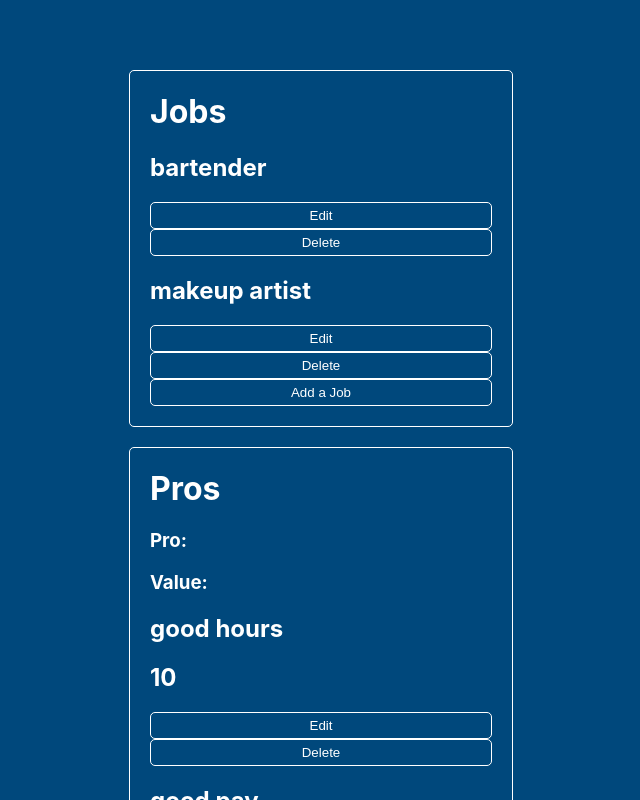
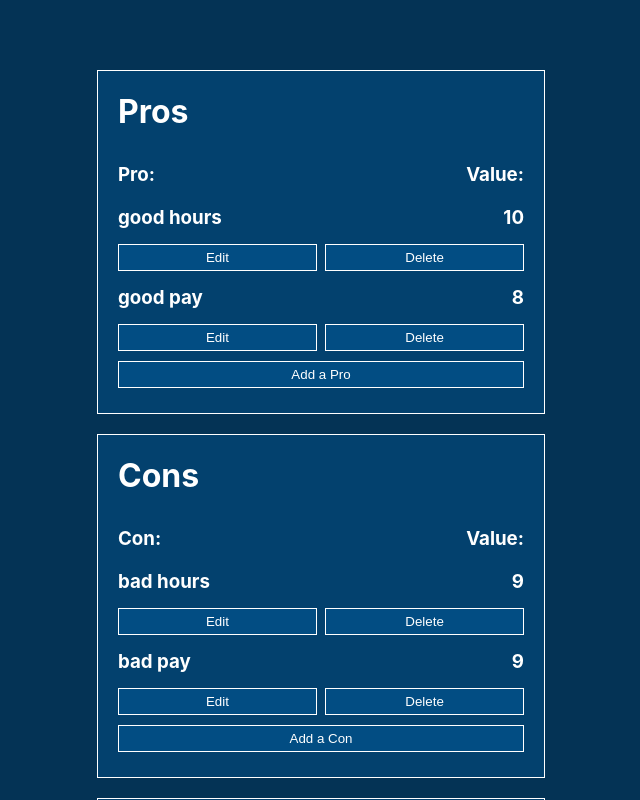
Before and after one commit to WillHoward95/job-helper, a React (Create React App) app: page /inputs in a window 1280 px wide. Shown: the top 800 px of the page, without its empty margins (319-959 px from the left). Built offline with nearby package versions, Linux system fonts and the light colour scheme.

Commit message:
added some stylings, refactored jobsListInput.tsx to be more readable

```diff
--- a/package.json
+++ b/package.json
@@ -3,6 +3,9 @@
   "version": "0.1.0",
   "private": true,
   "dependencies": {
+    "@emotion/react": "^11.11.1",
+    "@emotion/styled": "^11.11.0",
+    "@mui/material": "^5.14.9",
     "@reduxjs/toolkit": "^1.9.5",
     "@testing-library/jest-dom": "^5.16.5",
     "@testing-library/react": "^13.4.0",
--- a/src/App.css
+++ b/src/App.css
@@ -3,15 +3,17 @@
   padding: 0;
   box-sizing: border-box;
   color: white;
+  word-break: break-word;
+  white-space: normal;
 }
 
 body {
-  background-color: #00487c;
+  background-color: #043355;
 }
 
 .app {
   min-width: 200px;
-  width: 30%;
+  width: 35%;
   margin: 0 auto;
   padding-top: 50px;
   padding-bottom: 50px;
@@ -19,17 +21,27 @@ body {
 
 .appSection {
   border: 1px solid white;
-  border-radius: 5px;
   padding: 0 20px 20px 20px;
   margin: 20px 0;
+  background-color: #03416e;
 }
 
 .button {
   width: 100%;
   padding: 5px;
-  border-radius: 5px;
-  background-color: #00487c;
+  margin-top: 5px;
+  margin-bottom: 5px;
+  background-color: #024d83;
   border: 1px solid white;
+}
+
+.half-button {
+  width: 49%;
+}
+
+.half-button-container {
+  display: flex;
+  justify-content: space-between;
 }
 
 .button:hover {
@@ -37,9 +49,30 @@ body {
   background-color: #025c9c;
 }
 
+/* .add-button {
+  margin-top: 20px;
+} */
+
 textarea,
 select {
   background-color: #025c9c;
+  width: 49%;
+  border: 1px solid white;
+}
+
+.job-textarea {
   width: 100%;
-  border-radius: 5px;
+  margin: 10px 0 0 0;
 }
+
+.add-job-textarea {
+  margin: 20px 0 0 0;
+}
+
+.table-layout {
+  display: flex;
+  justify-content: space-between;
+}
+h3 {
+  margin: 10px 0;
+}
--- a/src/components/Inputs.jsx
+++ b/src/components/Inputs.jsx
@@ -26,9 +26,9 @@ const Inputs = () => {
 
   return (
     <div>
-      <JobsListInputs />
       <ProsListInputs />
       <ConsListInputs />
+      <JobsListInputs />
       <button
         className="button"
         onClick={() => {
--- a/src/components/Inputs/ConsItem.jsx
+++ b/src/components/Inputs/ConsItem.jsx
@@ -50,8 +50,9 @@ const ConsItem = (props) => {
         <option value={9}>9</option>
         <option value={10}>10</option>
       </select>
+      <div className="half-button-container">
         <button
-        className="button"
+          className="button half-button"
           onClick={() => {
             if (newConInput && newConWeight) {
               dispatch(
@@ -77,7 +78,7 @@ const ConsItem = (props) => {
           Save
         </button>
         <button
-        className="button"
+          className="button half-button"
           onClick={() => {
             setNewConInput("");
             setNewConWeight(undefined);
@@ -87,12 +88,16 @@ const ConsItem = (props) => {
           Cancel
         </button>
       </div>
+    </div>
   ) : (
     <div key={index}>
-      <h2>{item.con}</h2>
-      <h2>{item.weight}</h2>
+      <div className="table-layout">
+        <h3>{item.con}</h3>
+        <h3>{item.weight}</h3>
+      </div>
+      <div className="half-button-container">
         <button
-        className="button"
+          className="button half-button"
           onClick={() => {
             setEditBoolean(!editBoolean);
           }}
@@ -100,7 +105,7 @@ const ConsItem = (props) => {
           Edit
         </button>
         <button
-        className="button"
+          className="button half-button"
           onClick={() => {
             dispatch(deleteItem({ con: item.con }));
           }}
@@ -108,6 +113,7 @@ const ConsItem = (props) => {
           Delete
         </button>
       </div>
+    </div>
   );
 };
 
--- a/src/components/Inputs/ConsListInputs.jsx
+++ b/src/components/Inputs/ConsListInputs.jsx
@@ -29,22 +29,24 @@ const ConsListInputs = () => {
     <div className="appSection">
       <div>
         <h1>Cons</h1>
-        <h3>Con:</h3>
-        <h3>Value:</h3>
+        <div className="table-layout">
+          <h3>Con:</h3>
+          <h3>Value:</h3>
+        </div>
       </div>
       {cons.map((item, index) => {
         return <ConsItem item={item} index={index} key={index} />;
       })}
       {inputBoolean ? (
         <div>
-          <p>Pro:</p>
+          <p>Con:</p>
           <textarea
             autoFocus
             onInput={(e) => {
               setNewConInput((newConInput = e.target.value));
             }}
           ></textarea>
-          <p>Happy Factor:</p>
+          <p>Value:</p>
           <select
             onChange={(e) => {
               setNewConWeight(e.target.value);
@@ -67,7 +69,7 @@ const ConsListInputs = () => {
         <></>
       )}
       <button
-        className="button"
+        className="button add-button"
         onClick={() => {
           if (newConInput && newConWeight) {
             dispatch(setNewCon({ con: newConInput, weight: newConWeight }));
--- a/src/components/Inputs/JobsItem.jsx
+++ b/src/components/Inputs/JobsItem.jsx
@@ -11,6 +11,7 @@ const JobsItem = (props) => {
   return editBoolean ? (
     <div>
       <textarea
+        className="job-textarea"
         key={index}
         defaultValue={item.job}
         onInput={(e) => {
@@ -19,8 +20,9 @@ const JobsItem = (props) => {
         autoFocus
       ></textarea>
 
+      <div className="half-button-container">
         <button
-        className="button"
+          className="button half-button"
           onClick={() => {
             dispatch(editInput({ newJob: editText, oldJob: item.job }));
             setEditBoolean(!editBoolean);
@@ -28,13 +30,15 @@ const JobsItem = (props) => {
         >
           Save
         </button>
-      <button className="button">Delete</button>
+        <button className="button half-button">Delete</button>
+      </div>
     </div>
   ) : (
     <div>
-      <h2 key={index}>{item.job}</h2>
+      <h3 key={index}>{item.job}</h3>
+      <div className="half-button-container">
         <button
-        className="button"
+          className="button half-button"
           onClick={() => {
             dispatch(editInput({ newJob: editText, oldJob: item.job }));
             setEditBoolean(!editBoolean);
@@ -43,7 +47,7 @@ const JobsItem = (props) => {
           Edit
         </button>
         <button
-        className="button"
+          className="button half-button"
           onClick={() => {
             dispatch(deleteItem({ job: item.job }));
           }}
@@ -51,6 +55,7 @@ const JobsItem = (props) => {
           Delete
         </button>
       </div>
+    </div>
   );
 };
 
--- a/src/components/Inputs/JobsListInputs.jsx
+++ b/src/components/Inputs/JobsListInputs.jsx
@@ -31,17 +31,17 @@ const JobsListInputs = () => {
         return <JobsItem index={index} item={item} key={index} />;
       })}
       {inputBoolean ? (
+        <>
           <textarea
+            className="job-textarea add-job-textarea"
             autoFocus
             onInput={(e) => {
               setNewJobInput((newJobInput = e.target.value));
             }}
           ></textarea>
-      ) : (
-        <></>
-      )}
+          <div className="half-button-container">
             <button
-        className="button"
+              className="button add-button half-button"
               onClick={() => {
                 if (newJobInput) {
                   dispatch(
@@ -61,11 +61,11 @@ const JobsListInputs = () => {
                 setInputBoolean(!inputBoolean);
               }}
             >
-        {inputBoolean ? "Save Job" : "Add a Job"}
+              Save Job
             </button>
             {inputBoolean ? (
               <button
-          className="button"
+                className="button half-button"
                 onClick={() => {
                   setInputBoolean(!inputBoolean);
                 }}
@@ -76,6 +76,21 @@ const JobsListInputs = () => {
               <></>
             )}
           </div>
+        </>
+      ) : (
+        <>
+          <button
+            className="button add-button"
+            onClick={() => {
+              setNewJobInput("");
+              setInputBoolean(!inputBoolean);
+            }}
+          >
+            Add a Job
+          </button>
+        </>
+      )}
+    </div>
   );
 };
 
--- a/src/components/Inputs/ProItem.jsx
+++ b/src/components/Inputs/ProItem.jsx
@@ -50,8 +50,9 @@ const ProItem = (props) => {
         <option value={9}>9</option>
         <option value={10}>10</option>
       </select>
+      <div className="half-button-container">
         <button
-        className="button"
+          className="button half-button"
           onClick={() => {
             if (newProInput && newProWeight) {
               dispatch(
@@ -76,7 +77,7 @@ const ProItem = (props) => {
           Save
         </button>
         <button
-        className="button"
+          className="button half-button"
           onClick={() => {
             setNewProInput("");
             setNewProWeight(undefined);
@@ -86,12 +87,16 @@ const ProItem = (props) => {
           Cancel
         </button>
       </div>
+    </div>
   ) : (
     <div key={index}>
-      <h2>{item.pro}</h2>
-      <h2>{item.weight}</h2>
+      <div className="table-layout">
+        <h3>{item.pro}</h3>
+        <h3>{item.weight}</h3>
+      </div>
+      <div className="half-button-container">
         <button
-        className="button"
+          className="button half-button"
           onClick={() => {
             setEditBoolean(!editBoolean);
           }}
@@ -99,7 +104,7 @@ const ProItem = (props) => {
           Edit
         </button>
         <button
-        className="button"
+          className="button half-button"
           onClick={() => {
             dispatch(deleteItem({ pro: item.pro }));
           }}
@@ -107,6 +112,7 @@ const ProItem = (props) => {
           Delete
         </button>
       </div>
+    </div>
   );
 };
 
--- a/src/components/Inputs/ProsListInputs.jsx
+++ b/src/components/Inputs/ProsListInputs.jsx
@@ -29,8 +29,10 @@ const ProsListInputs = () => {
     <div className="appSection">
       <div>
         <h1>Pros</h1>
-        <h3>Pro:</h3>
-        <h3>Value:</h3>
+        <div className="table-layout">
+          <h3>Pro:</h3>
+          <h3>Value:</h3>
+        </div>
       </div>
       {pros.map((item, index) => {
         return <ProItem item={item} index={index} key={index} />;
@@ -44,7 +46,7 @@ const ProsListInputs = () => {
               setNewProInput((newProInput = e.target.value));
             }}
           ></textarea>
-          <p>Happy Factor:</p>
+          <p>Value:</p>
           <select
             onChange={(e) => {
               setNewProWeight(e.target.value);
@@ -67,7 +69,7 @@ const ProsListInputs = () => {
         <></>
       )}
       <button
-        className="button"
+        className="button add-button"
         onClick={() => {
           if (newProInput && newProWeight) {
             dispatch(setNewPro({ pro: newProInput, weight: newProWeight }));
--- a/src/components/Questionnaire/ConsQuestionnaire.jsx
+++ b/src/components/Questionnaire/ConsQuestionnaire.jsx
@@ -11,8 +11,14 @@ const ConsQuestionnaire = () => {
       {cons.map((item, index) => {
         return (
           <div key={index}>
-            <h2>Con: {item.con}</h2>
-            <h2>Value: {item.weight}</h2>
+            <div className="table-layout">
+              <h3>Con:</h3>
+              <h3>Value:</h3>
+            </div>
+            <div className="table-layout">
+              <h3>{item.con}</h3>
+              <h3>{item.weight}</h3>
+            </div>
             <QuestionnaireElement con={item.con} weight={item.weight} />
           </div>
         );
--- a/src/components/Questionnaire/ProsQuestionnaire.jsx
+++ b/src/components/Questionnaire/ProsQuestionnaire.jsx
@@ -11,8 +11,14 @@ const ProsQuestionnaire = () => {
       {pros.map((item, index) => {
         return (
           <div key={index}>
-            <h2>Pro: {item.pro}</h2>
-            <h2>Value: {item.weight}</h2>
+            <div className="table-layout">
+              <h3>Pro:</h3>
+              <h3>Value:</h3>
+            </div>
+            <div className="table-layout">
+              <h3>{item.pro}</h3>
+              <h3>{item.weight}</h3>
+            </div>
             <QuestionnaireElement pro={item.pro} weight={item.weight} />
           </div>
         );
--- a/src/components/Questionnaire/QuestionnaireElement.jsx
+++ b/src/components/Questionnaire/QuestionnaireElement.jsx
@@ -4,6 +4,7 @@ import {
   addRemoveCon,
 } from "../../features/job/jobSlice";
 import { useSelector, useDispatch } from "react-redux";
+import Checkbox from "@mui/material/Checkbox";
 
 const QuestionnaireElement = (props) => {
   const dispatch = useDispatch();
@@ -14,9 +15,9 @@ const QuestionnaireElement = (props) => {
     <div className="appSection">
       {jobs.map((item, index) => {
         return (
-          <div key={index}>
-            <h2>{item.job}</h2>
-            <input
+          <div key={index} className="table-layout">
+            <h3>{item.job}</h3>
+            <Checkbox
               type="checkbox"
               onChange={() => {
                 if (pro) {
```
Also changed, not shown: 1 other file (tests, documents, lock files or other folders). Lines whose indentation alone changed are shown as unchanged.
